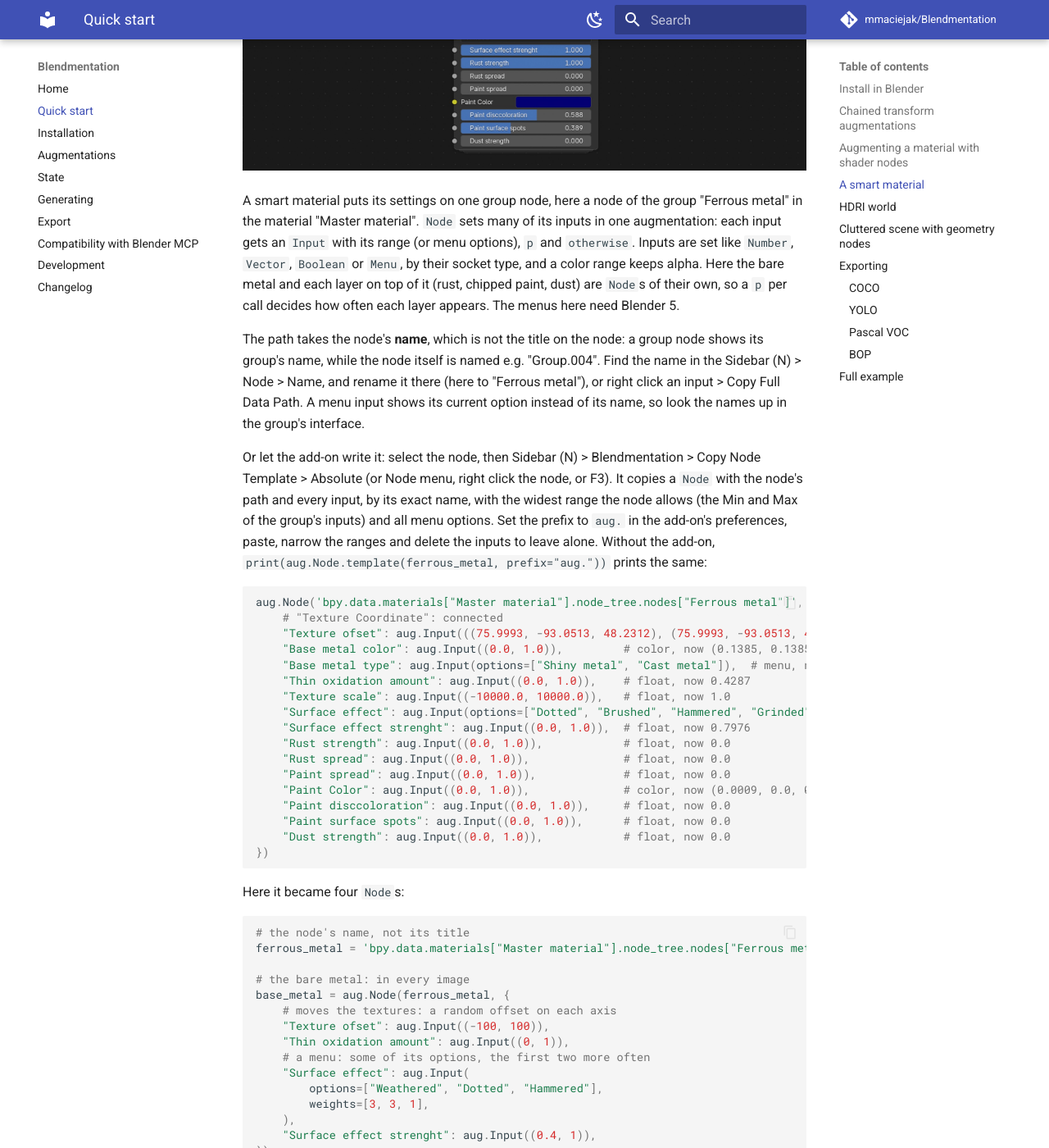
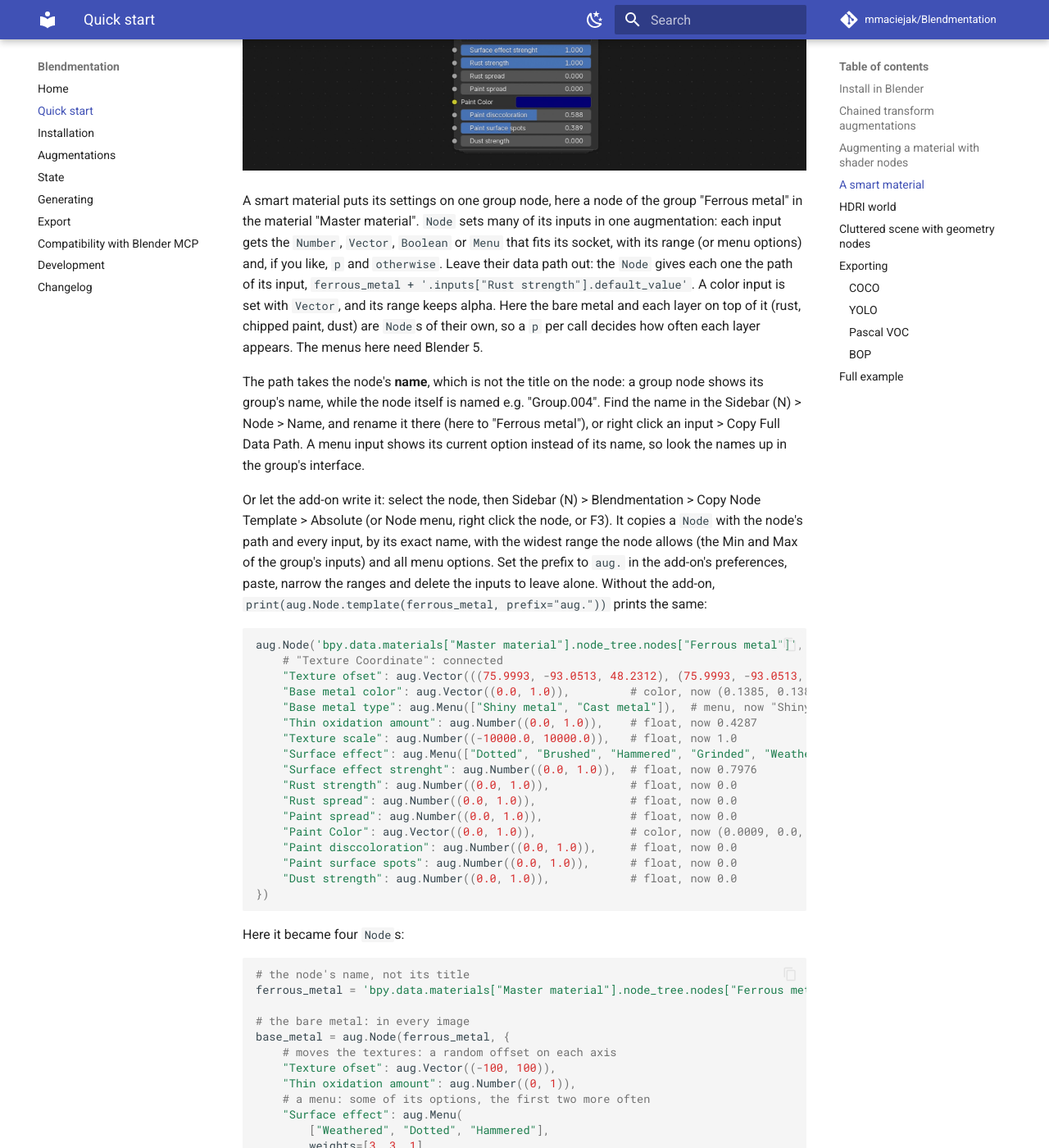
Before and after one commit to mmaciejak/Blendmentation, an MkDocs documentation site: the page built from docs/quick-start.md, in a window 1280 px wide and 1400 px high, scrolled down 9343 px. Shown: the whole window at 82% size. Built offline with MkDocs 1.6.1 and Material for MkDocs 9.7.7, drawn with Linux system fonts in a browser that asks for light colours; comment, search, counter and statistics services are not loaded; some of the changed text lies outside the part shown.

Commit message:
set Node and Modifier inputs with Number, Vector, Boolean and Menu without a data path, and remove Input
Co-Authored-By: Claude Opus 5.5 <noreply@anthropic.com>

````diff
--- a/docs/quick-start.md
+++ b/docs/quick-start.md
@@ -375,9 +375,11 @@ for _ in range(100):
 
 A smart material puts its settings on one group node, here a node of the group "Ferrous
 metal" in the material "Master material". `Node` sets many of its inputs in one
-augmentation: each input gets an `Input` with its range (or menu options), `p` and
-`otherwise`. Inputs are set like `Number`, `Vector`, `Boolean` or `Menu`, by their socket
-type, and a color range keeps alpha. Here the bare metal and each layer on top of it
+augmentation: each input gets the `Number`, `Vector`, `Boolean` or `Menu` that fits its
+socket, with its range (or menu options) and, if you like, `p` and `otherwise`. Leave
+their data path out: the `Node` gives each one the path of its input,
+`ferrous_metal + '.inputs["Rust strength"].default_value'`. A color input is set with
+`Vector`, and its range keeps alpha. Here the bare metal and each layer on top of it
 (rust, chipped paint, dust) are `Node`s of their own, so a `p` per call decides how often
 each layer appears. The menus here need Blender 5.
 
@@ -397,20 +399,20 @@ add-on, `print(aug.Node.template(ferrous_metal, prefix="aug."))` prints the same
 ```python
 aug.Node('bpy.data.materials["Master material"].node_tree.nodes["Ferrous metal"]', {
     # "Texture Coordinate": connected
-    "Texture ofset": aug.Input(((75.9993, -93.0513, 48.2312), (75.9993, -93.0513, 48.2312))),  # vector, now (75.9993, -93.0513, 48.2312), no min/max
-    "Base metal color": aug.Input((0.0, 1.0)),         # color, now (0.1385, 0.1385, 0.1385, 1.0)
-    "Base metal type": aug.Input(options=["Shiny metal", "Cast metal"]),  # menu, now "Shiny metal"
-    "Thin oxidation amount": aug.Input((0.0, 1.0)),    # float, now 0.4287
-    "Texture scale": aug.Input((-10000.0, 10000.0)),   # float, now 1.0
-    "Surface effect": aug.Input(options=["Dotted", "Brushed", "Hammered", "Grinded", "Weathered"]),  # menu, now "Dotted"
-    "Surface effect strenght": aug.Input((0.0, 1.0)),  # float, now 0.7976
-    "Rust strength": aug.Input((0.0, 1.0)),            # float, now 0.0
-    "Rust spread": aug.Input((0.0, 1.0)),              # float, now 0.0
-    "Paint spread": aug.Input((0.0, 1.0)),             # float, now 0.0
-    "Paint Color": aug.Input((0.0, 1.0)),              # color, now (0.0009, 0.0, 0.1729, 1.0)
-    "Paint disccoloration": aug.Input((0.0, 1.0)),     # float, now 0.0
-    "Paint surface spots": aug.Input((0.0, 1.0)),      # float, now 0.0
-    "Dust strength": aug.Input((0.0, 1.0)),            # float, now 0.0
+    "Texture ofset": aug.Vector(((75.9993, -93.0513, 48.2312), (75.9993, -93.0513, 48.2312))),  # vector, now (75.9993, -93.0513, 48.2312), no min/max
+    "Base metal color": aug.Vector((0.0, 1.0)),         # color, now (0.1385, 0.1385, 0.1385, 1.0)
+    "Base metal type": aug.Menu(["Shiny metal", "Cast metal"]),  # menu, now "Shiny metal"
+    "Thin oxidation amount": aug.Number((0.0, 1.0)),    # float, now 0.4287
+    "Texture scale": aug.Number((-10000.0, 10000.0)),   # float, now 1.0
+    "Surface effect": aug.Menu(["Dotted", "Brushed", "Hammered", "Grinded", "Weathered"]),  # menu, now "Dotted"
+    "Surface effect strenght": aug.Number((0.0, 1.0)),  # float, now 0.7976
+    "Rust strength": aug.Number((0.0, 1.0)),            # float, now 0.0
+    "Rust spread": aug.Number((0.0, 1.0)),              # float, now 0.0
+    "Paint spread": aug.Number((0.0, 1.0)),             # float, now 0.0
+    "Paint Color": aug.Vector((0.0, 1.0)),              # color, now (0.0009, 0.0, 0.1729, 1.0)
+    "Paint disccoloration": aug.Number((0.0, 1.0)),     # float, now 0.0
+    "Paint surface spots": aug.Number((0.0, 1.0)),      # float, now 0.0
+    "Dust strength": aug.Number((0.0, 1.0)),            # float, now 0.0
 })
 ```
 
@@ -423,29 +425,29 @@ ferrous_metal = 'bpy.data.materials["Master material"].node_tree.nodes["Ferrous
 # the bare metal: in every image
 base_metal = aug.Node(ferrous_metal, {
     # moves the textures: a random offset on each axis
-    "Texture ofset": aug.Input((-100, 100)),
-    "Thin oxidation amount": aug.Input((0, 1)),
+    "Texture ofset": aug.Vector((-100, 100)),
+    "Thin oxidation amount": aug.Number((0, 1)),
     # a menu: some of its options, the first two more often
-    "Surface effect": aug.Input(
-        options=["Weathered", "Dotted", "Hammered"],
+    "Surface effect": aug.Menu(
+        ["Weathered", "Dotted", "Hammered"],
         weights=[3, 3, 1],
     ),
-    "Surface effect strenght": aug.Input((0.4, 1)),
+    "Surface effect strenght": aug.Number((0.4, 1)),
 })
 # each layer on top of it is a Node of its own, so it can be left out
 rust = aug.Node(ferrous_metal, {
-    "Rust strength": aug.Input((0.3, 1)),
-    "Rust spread": aug.Input((0.3, 1)),
+    "Rust strength": aug.Number((0.3, 1)),
+    "Rust spread": aug.Number((0.3, 1)),
 })
 chipped_paint = aug.Node(ferrous_metal, {
-    "Paint spread": aug.Input((0.375, 0.777)),
+    "Paint spread": aug.Number((0.375, 0.777)),
     # any color: red, green and blue from 0 to 1, alpha kept
-    "Paint Color": aug.Input((0, 1)),
-    "Paint disccoloration": aug.Input((0, 1)),
-    "Paint surface spots": aug.Input((0, 1)),
+    "Paint Color": aug.Vector((0, 1)),
+    "Paint disccoloration": aug.Number((0, 1)),
+    "Paint surface spots": aug.Number((0, 1)),
 })
 dust = aug.Node(ferrous_metal, {
-    "Dust strength": aug.Input((0, 0.7)),
+    "Dust strength": aug.Number((0, 0.7)),
 })
 
 generator = gen.Compose(
@@ -474,7 +476,7 @@ The inputs are named as in the group's interface (the node shows them shortened)
 `rust.actual` holds the value set to each, `None` when the layer was skipped. Here a
 skipped layer keeps what the scene has (no rust or dust; full paint, as in the second
 image); to set something else, give the inputs an `otherwise`, e.g.
-`aug.Input((0.3, 1), otherwise=0)`.
+`aug.Number((0.3, 1), otherwise=0)`.
 
 To give every object its own copy of the material a different look, use a path relative
 to the object, `'active_material.node_tree.nodes["Ferrous metal"]'`, in a `Compose`
@@ -575,7 +577,7 @@ for _ in range(100):
 ```
 
 To also change the inputs shown on the modifier, add
-`aug.Modifier('modifiers["GeometryNodes"]', {"Density": aug.Input((5, 20))})`. It finds
+`aug.Modifier('modifiers["GeometryNodes"]', {"Density": aug.Number((5, 20))})`. It finds
 them by name, in every Blender version.
 
 ![Three renders of milk cartons and boxes scattered on a displaced floor](images/scatter-renders.jpg){ .full-width }
@@ -760,9 +762,9 @@ objects_aug = aug.Compose([
         'active_material.node_tree.nodes["Principled BSDF"]',
         {
             # (low, high, step): 0, 0.1, ... 0.5
-            "Coat Roughness": aug.Input((0, 0.5, 0.1)),
+            "Coat Roughness": aug.Number((0, 0.5, 0.1)),
             # a clear coat on 30% of the cars, none on the others
-            "Coat Weight": aug.Input((0.5, 1), p=0.3, otherwise=0),
+            "Coat Weight": aug.Number((0.5, 1), p=0.3, otherwise=0),
         },
     ),
     # after the transforms: lifts the cars out of the floor
@@ -801,7 +803,7 @@ plant_aug = aug.Compose([
 floor_aug = aug.Compose([
     aug.Modifier(
         'modifiers["Scatter"]',
-        {"Density": aug.Input((5, 20))},
+        {"Density": aug.Number((5, 20))},
     ),
 ])
 # a new random value for every seed in the node group
--- a/example.py
+++ b/example.py
@@ -97,9 +97,9 @@ lamp_transforms = augmentations.Compose(
 # print(augmentations.Node.template(world.node_tree.nodes["Background"], relative=True))
 world_transforms = augmentations.Compose([
     augmentations.Node('node_tree.nodes["Background"]', {
-        "Strength": augmentations.Input((0.5, 1.5, 0.25)),  # (low, high, step): 0.5, 0.75, ... 1.5
+        "Strength": augmentations.Number((0.5, 1.5, 0.25)),  # (low, high, step): 0.5, 0.75, ... 1.5
         # tinted in 30% of the datapoints, white in the others; alpha is kept
-        "Color": augmentations.Input((0.6, 1.0), p=0.3, otherwise=1.0),
+        "Color": augmentations.Vector((0.6, 1.0), p=0.3, otherwise=1.0),
     }),
 ])
 
@@ -109,7 +109,7 @@ scatter_seed = augmentations.Seed(scatter)
 # the inputs shown on the geometry nodes modifier, by name, in every Blender version
 floor_transforms = augmentations.Compose([
     augmentations.Modifier('modifiers["Scatter"]', {
-        "Density": augmentations.Input((5, 20)),  # more or fewer pebbles
+        "Density": augmentations.Number((5, 20)),  # more or fewer pebbles
     }),
 ])
 
--- a/mkdocs.yml
+++ b/mkdocs.yml
@@ -82,4 +82,4 @@ plugins:
             show_symbol_type_heading: true
             show_symbol_type_toc: true
             # internals the public classes implement for Compose
-            filters: ["!^_", "!^apply$", "!^skip$", "!^check$", "!^prepare$", "!^stage$", "!^set_otherwise$", "!^AxisAugmentation$", "!^Step$", "!^check_p$", "!^happens$", "!^flatten$", "!^is_number$", "!^check_otherwise$", "!^check_offset$", "!^check_range$", "!^INPUT_ARGUMENTS$", "!^color_bound$", "!^input_augmentation$", "!^NodeInput$", "!^ModifierInput$", "!^InputAugmentation$", "!^InputsAugmentation$", "!^resolve$", "!^input_key$", "!^Unset$", "!^UNSET$", "!^arguments$"]
+            filters: ["!^_", "!^apply$", "!^skip$", "!^check$", "!^prepare$", "!^stage$", "!^set_otherwise$", "!^AxisAugmentation$", "!^Step$", "!^check_p$", "!^happens$", "!^flatten$", "!^is_number$", "!^check_otherwise$", "!^check_offset$", "!^check_range$", "!^INPUT_AUGMENTATIONS$", "!^SOCKET_NAMES$", "!^split_path$", "!^PathAugmentation$", "!^path$", "!^bounds$", "!^color_bound$", "!^input_augmentation$", "!^NodeInput$", "!^ModifierInput$", "!^InputAugmentation$", "!^InputsAugmentation$", "!^resolve$", "!^input_key$"]
````
Also changed, not shown: CHANGELOG.md (+20 -4 lines), CLAUDE.md (+4 -3 lines), docs/installation.md (+3 -3 lines), skills/blendmentation/SKILL.md (+7 -6 lines), 5 other files.
